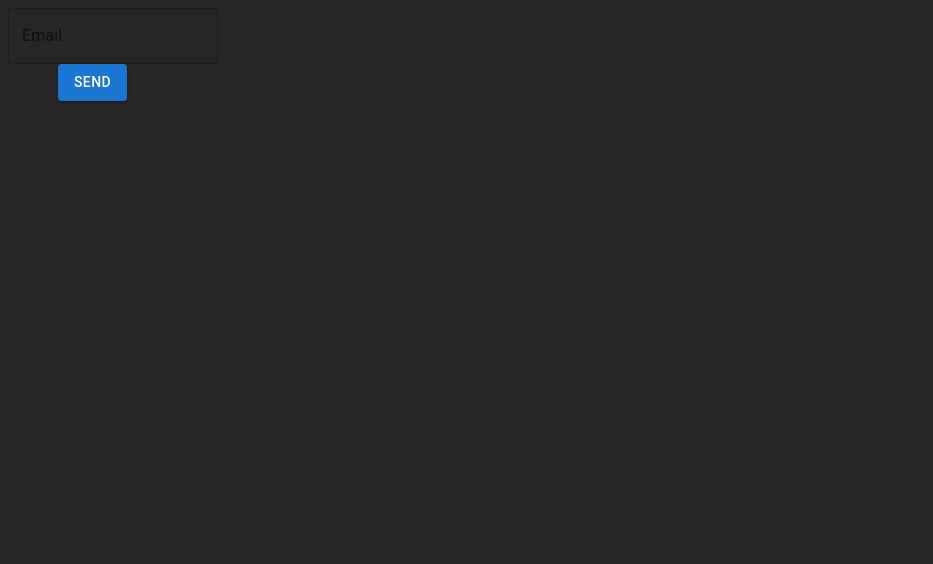
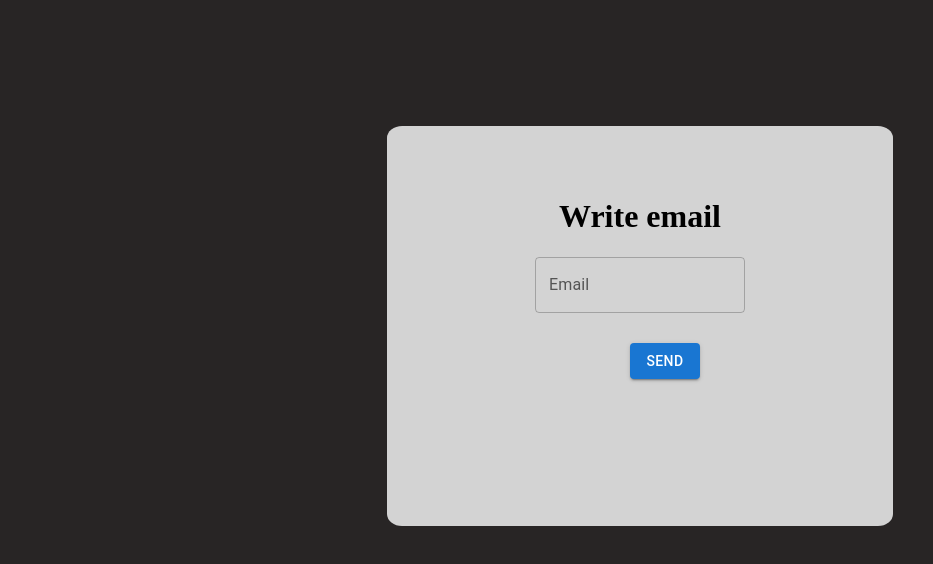
Before and after one commit to gololeg/survey-ui, a React (Create React App) app: page / in a window 1280 px wide. Shown: the top 564 px of the page, without its empty margins (0-933 px from the left). Built offline with nearby package versions, Linux system fonts and the light colour scheme.

Commit message:
Change styles before changes

```diff
--- a/src/components/sideBar/sideBar.module.css
+++ b/src/components/sideBar/sideBar.module.css
@@ -7,7 +7,7 @@
     text-align: center;
 }
 
-.content {
+.content{
     display: flex;
     flex-direction: column;
     margin-top: 20%;
--- a/src/pages/generateSurvey/GenerateSurvey.tsx
+++ b/src/pages/generateSurvey/GenerateSurvey.tsx
@@ -19,9 +19,14 @@ export const GenerateSurvey = () => {
     })
     return (
         <form onSubmit={generateSurveyFormik.handleSubmit}>
-            <div>
-                <InputWrapper text={'Email'} getFieldProps={generateSurveyFormik.getFieldProps('email')}/>
-                <ButtonWrapper variant={"contained"} text={'Send'} type={'submit'}/>
+            <div className={styles.block}>
+                <div className={styles.contentBlock}>
+                    <div className={styles.content}>
+                        <h1>Write email</h1>
+                        <InputWrapper text={'Email'} getFieldProps={generateSurveyFormik.getFieldProps('email')}/>
+                        <ButtonWrapper variant={"contained"} text={'Send'} type={'submit'}/>
+                    </div>
+                </div>
             </div>
         </form>
     );
--- a/src/pages/generateSurvey/generateSurvey.module.css
+++ b/src/pages/generateSurvey/generateSurvey.module.css
@@ -0,0 +1,27 @@
+.block {
+    width: 40%;
+    margin-top: 10%;
+    margin-left: 30%;
+    height: 50vh;
+}
+
+.contentBlock {
+    border-radius: 3%;
+    width: 100%;
+    height: 100%;
+    background-color: lightgrey;
+}
+
+.content{
+    margin: 0 30% 0 25%;
+    width: 50%;
+    padding-top: 10%;
+    display: flex;
+    flex-direction: column;
+    align-items: center;
+
+}
+
+.content button{
+    margin-top: 30px;
+}
--- a/src/pages/login/login.module.css
+++ b/src/pages/login/login.module.css
@@ -15,6 +15,7 @@
     margin-left: 30%;
     margin-top: 5%;
     border-radius: 5px;
+
 }
 
 .login{
```
